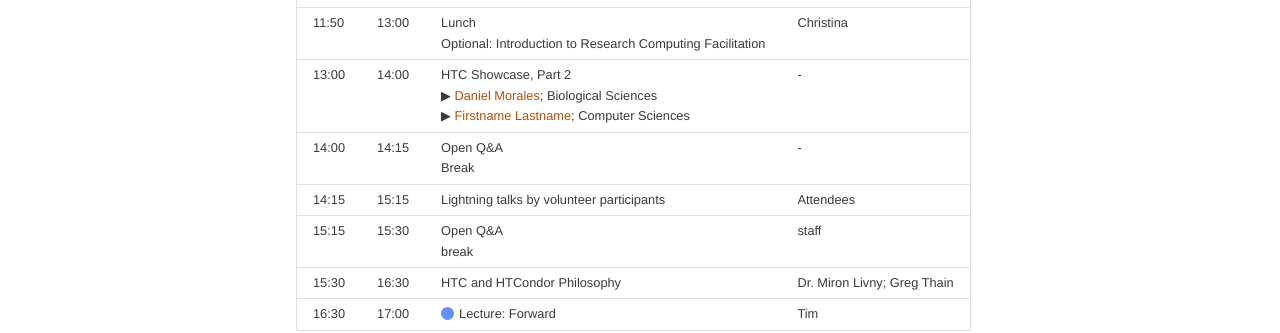
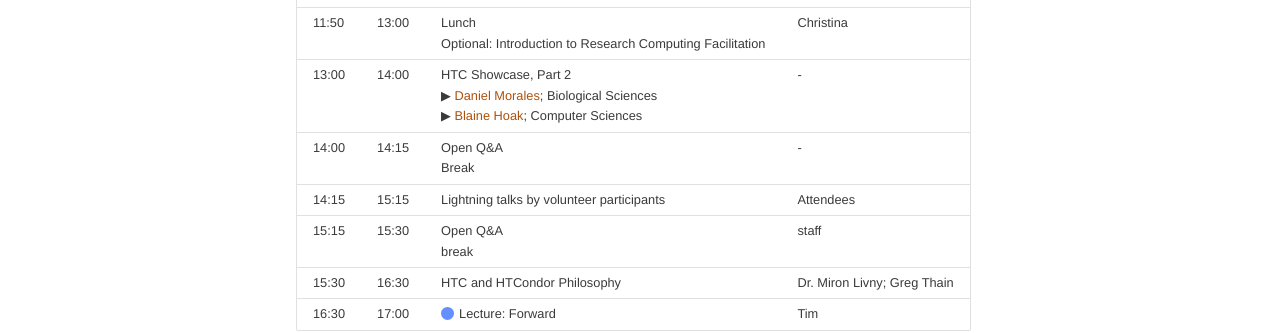
Before and after one commit to osg-htc/school-2025, an MkDocs documentation site: the page built from docs/schedule.md, in a window 1280 px wide and 900 px high, scrolled down 2676 px. Shown: the part 349-682 px from the top of the window. Built offline with MkDocs 1.6.1 and Material for MkDocs 9.7.7, drawn with Linux system fonts in a browser that asks for light colours.

Commit message:
Apply suggestions from code review

```diff
--- a/docs/schedule.md
+++ b/docs/schedule.md
@@ -462,7 +462,7 @@ All School participants and staff are encourage to attend!
         &#9654; <span style="color: rgb(173, 81, 12);">Daniel Morales</span>;
         Biological Sciences<br>
         <!--<div style="margin-left: 2ex;">“Title of talk”</div>-->
-        &#9654; <span style="color: rgb(173, 81, 12);">Firstname Lastname</span>;
+        &#9654; <span style="color: rgb(173, 81, 12);">Blaine Hoak</span>;
         Computer Sciences<br>
         <!--<div style="margin-left: 2ex;">“Title of talk”</div>-->
       </td>
```
